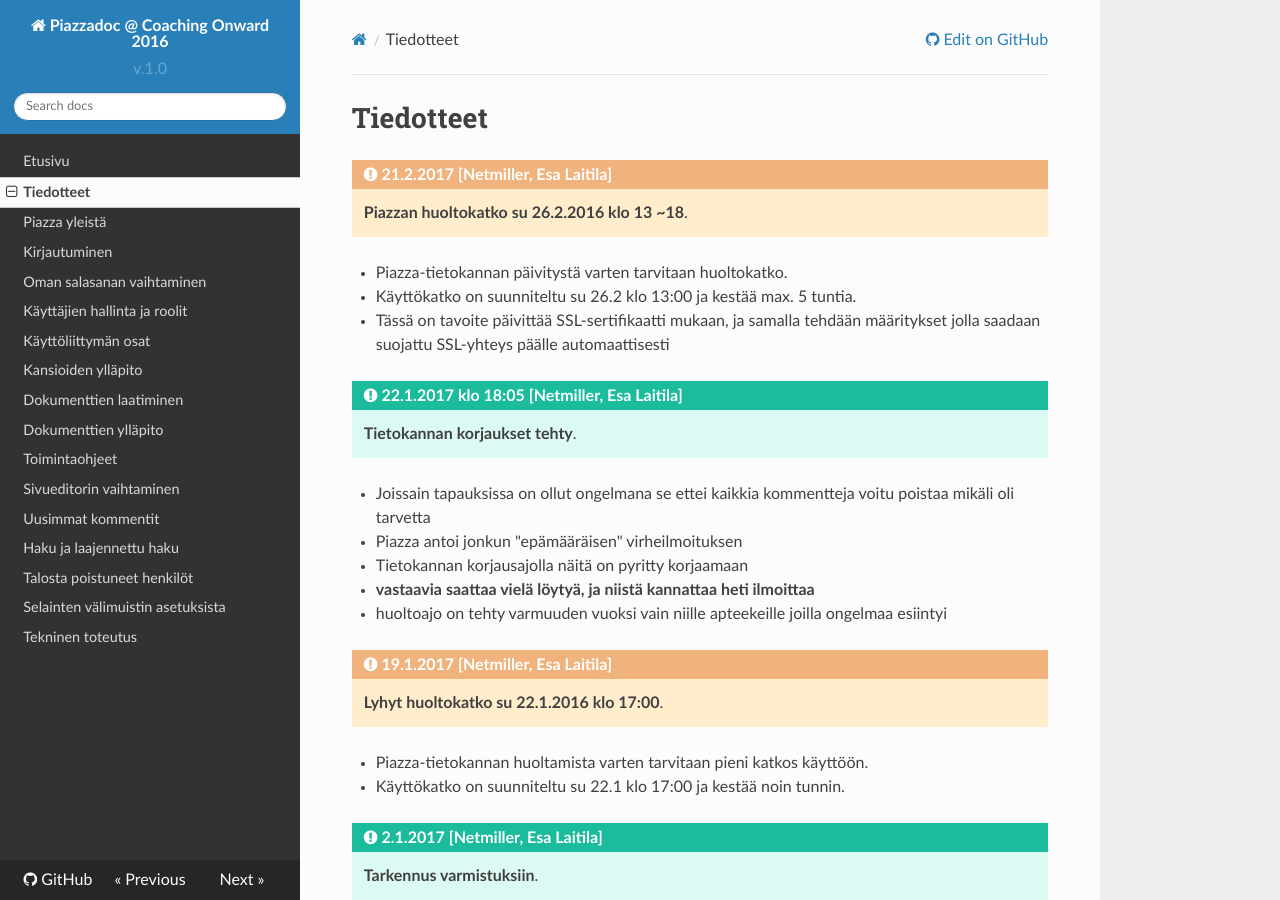
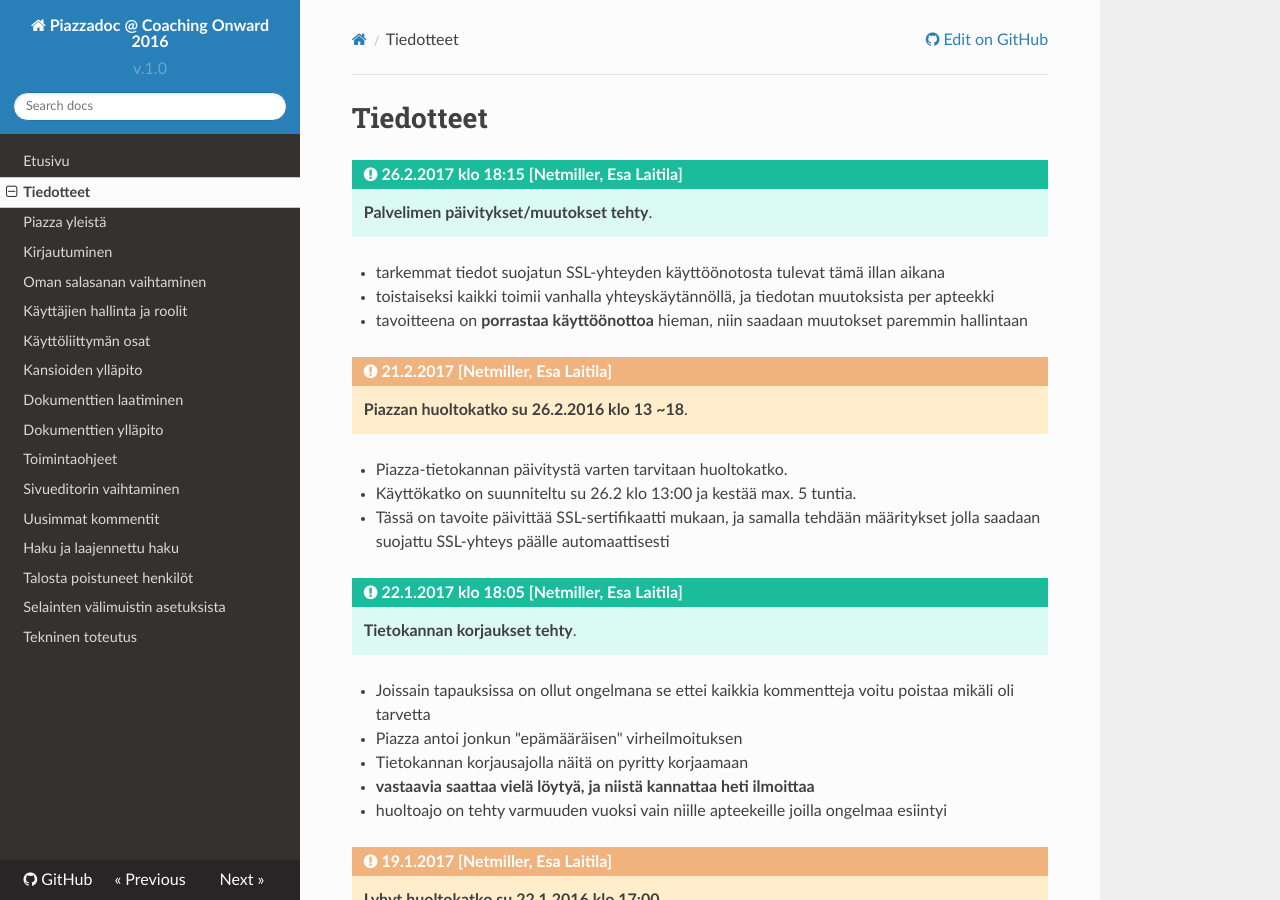
Before and after one commit to netmiller/piazzadoc, an MkDocs documentation site: the page built from sivut/tiedotteet.md, in a window 1280 px wide and 900 px high. Built offline with MkDocs 1.6.1, drawn with Linux system fonts in a browser that asks for light colours; nearby versions of some CDN libraries; old or Windows-style settings are respelled for this version of MkDocs.

Commit message:
Update tiedotteet.md

```diff
--- a/sivut/tiedotteet.md
+++ b/sivut/tiedotteet.md
@@ -1,4 +1,10 @@
 # Tiedotteet
+
+!!! tip "26.2.2017 klo 18:15 [Netmiller, Esa Laitila]"
+    __Palvelimen päivitykset/muutokset tehty__.
+* tarkemmat tiedot suojatun SSL-yhteyden käyttöönotosta tulevat tämä illan aikana
+* toistaiseksi kaikki toimii vanhalla yhteyskäytännöllä, ja tiedotan muutoksista per apteekki
+* tavoitteena on __porrastaa käyttöönottoa__ hieman, niin saadaan muutokset paremmin hallintaan
 
 !!! warning "21.2.2017 [Netmiller, Esa Laitila]"
     __Piazzan huoltokatko su 26.2.2016 klo 13 ~18__.
```
